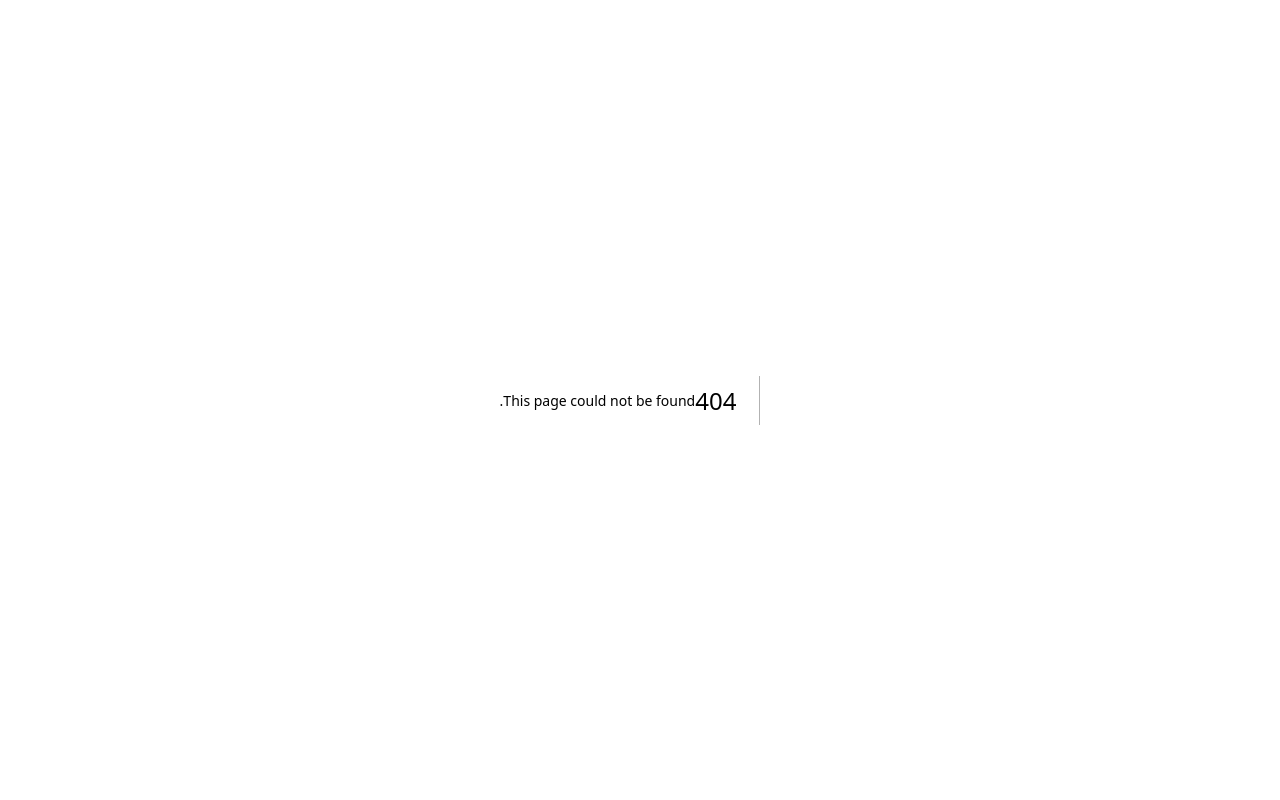
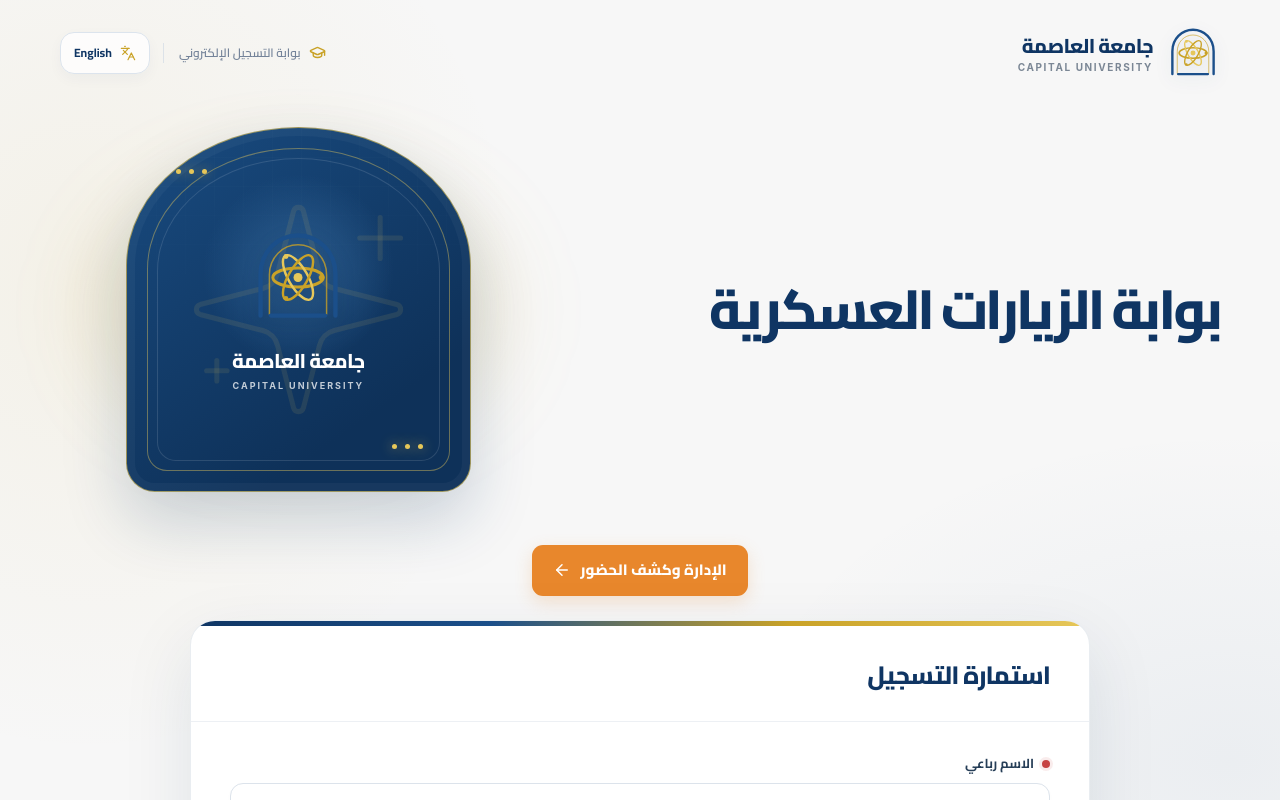
Before and after one commit to aamrabdelhay/MP, a Next.js app: page /registration in a window 1280 px wide. Before the commit this address had no page. Shown: the top 800 px of the page. Built offline with nearby package versions, Linux system fonts and the light colour scheme.

Commit message:
Restore registration form at /registration

```diff
--- /dev/null
+++ b/app/registration/page.tsx
@@ -0,0 +1,11 @@
+import { HomePage } from "@/components/HomePage";
+
+export const metadata = {
+  title: "فورم التسجيل | جامعة العاصمة",
+  description: "استمارة تسجيل الطلاب لزيارات جامعة العاصمة.",
+  robots: { index: false, follow: false },
+};
+
+export default function RegistrationPage() {
+  return <HomePage />;
+}
```
